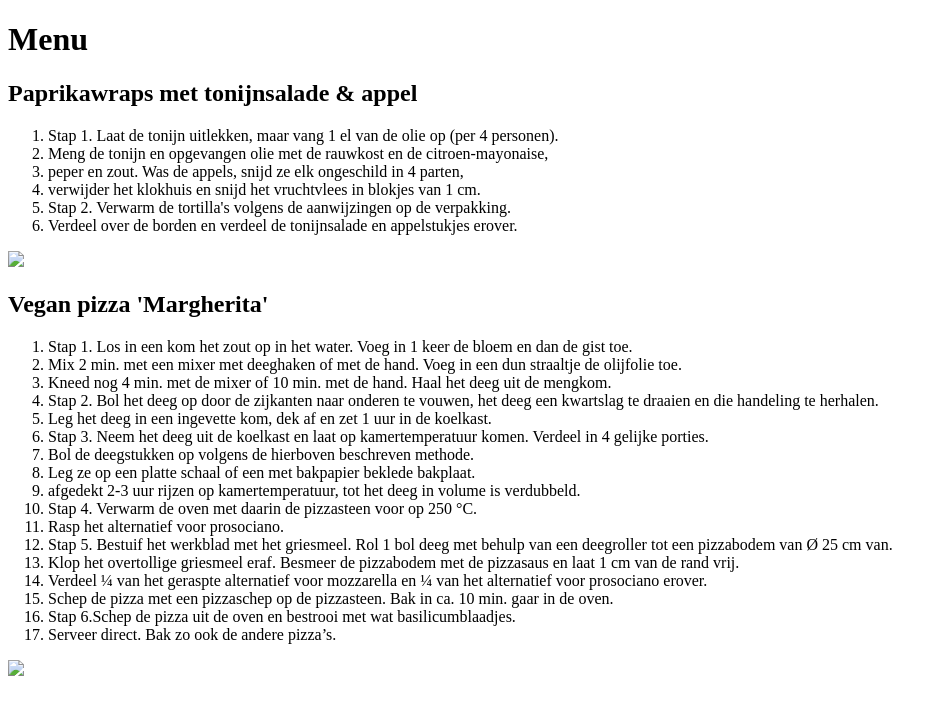
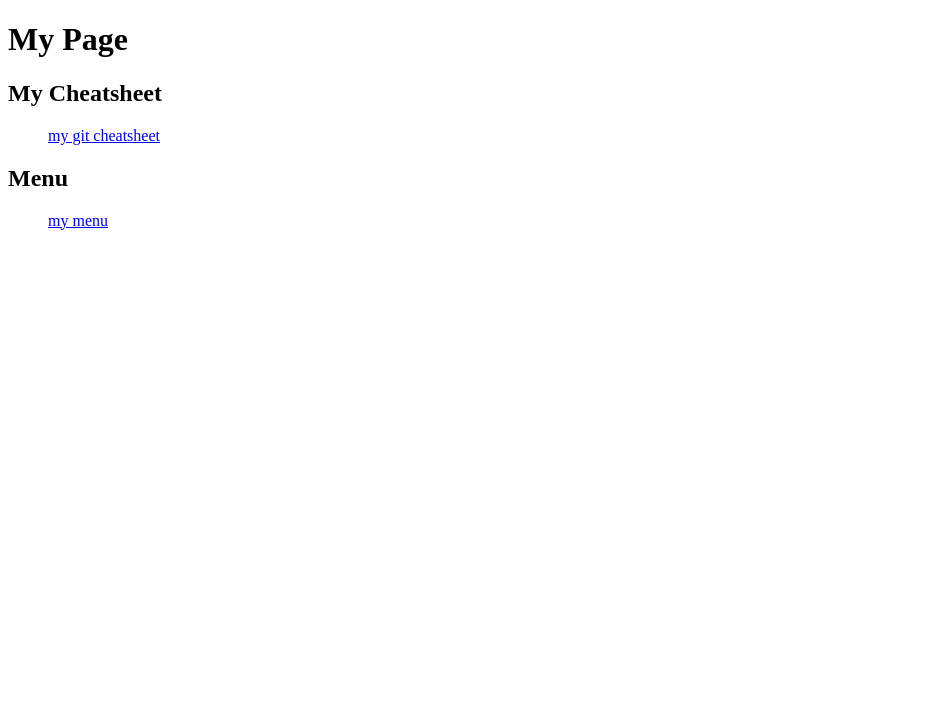
Before and after one commit to BorDekker/cthwebsite, a plain HTML site: page web/index.html in a window 1280 px wide. Shown: the whole page, without its empty margins (0-947 px from the left). Drawn offline with Linux system fonts and the light colour scheme.

Commit message:
15th commit

```diff
--- a/web/index.html
+++ b/web/index.html
@@ -4,53 +4,19 @@
     <meta charset="UTF-8">
     <meta http-equiv="X-UA-Compatible" content="IE=edge">
     <meta name="viewport" content="width=device-width, initial-scale=1.0">
-    <title>My Cheatsheet</title>
+    <title>My Page</title>
 </head>
 <body>
-    <h1>Menu</h1>
+    <h1>My Page</h1>
 
-    <h2>Paprikawraps met tonijnsalade & appel</h2>
+<h2>My Cheatsheet</h2>
+<ul>
+    <a href="cheatsheet.html">my git cheatsheet</a>
+</ul>
 
-    <ol>
-        <li>Stap 1. Laat de tonijn uitlekken, maar vang 1 el van de olie op (per 4 personen).</li>
-        <li>Meng de tonijn en opgevangen olie met de rauwkost en de citroen-mayonaise,</li>
-        <li>peper en zout. Was de appels, snijd ze elk ongeschild in 4 parten,</li>
-        <li>verwijder het klokhuis en snijd het vruchtvlees in blokjes van 1 cm.</li>
-
-        <li>Stap 2. Verwarm de tortilla's volgens de aanwijzingen op de verpakking.</li>
-        <li>Verdeel over de borden en verdeel de tonijnsalade en appelstukjes erover.</li>
-    </ol>
-
-    <img src="(https://static.ah.nl/static/recepten/img_RAM_PRD134297_1224x900_JPG.jpg)">
-
-    <h2>Vegan pizza 'Margherita'</h2>
-
-    <ol>
-        <li>Stap 1. Los in een kom het zout op in het water. Voeg in 1 keer de bloem en dan de gist toe.</li>
-        <li>Mix 2 min. met een mixer met deeghaken of met de hand. Voeg in een dun straaltje de olijfolie toe.</li>
-        <li>Kneed nog 4 min. met de mixer of 10 min. met de hand. Haal het deeg uit de mengkom.</li>
-
-        <li>Stap 2. Bol het deeg op door de zijkanten naar onderen te vouwen, het deeg een kwartslag te draaien en die handeling te herhalen.</li>
-        <li>Leg het deeg in een ingevette kom, dek af en zet 1 uur in de koelkast.</li>
-
-        <li>Stap 3. Neem het deeg uit de koelkast en laat op kamertemperatuur komen. Verdeel in 4 gelijke porties.</li>
-        <li>Bol de deegstukken op volgens de hierboven beschreven methode.</li>
-        <li>Leg ze op een platte schaal of een met bakpapier beklede bakplaat.</li>
-        <li>afgedekt 2-3 uur rijzen op kamertemperatuur, tot het deeg in volume is verdubbeld.</li>
-
-        <li>Stap 4. Verwarm de oven met daarin de pizzasteen voor op 250 °C.</li>
-        <li>Rasp het alternatief voor prosociano.</li>
-
-        <li>Stap 5. Bestuif het werkblad met het griesmeel. Rol 1 bol deeg met behulp van een deegroller tot een pizzabodem van Ø 25 cm van.</li>
-        <li>Klop het overtollige griesmeel eraf. Besmeer de pizzabodem met de pizzasaus en laat 1 cm van de rand vrij.</li>
-        <li>Verdeel ¼ van het geraspte alternatief voor mozzarella en ¼ van het alternatief voor prosociano erover.</li>
-        <li>Schep de pizza met een pizzaschep op de pizzasteen. Bak in ca. 10 min. gaar in de oven.</li>
-
-        <li>Stap 6.Schep de pizza uit de oven en bestrooi met wat basilicumblaadjes.</li>
-        <li>Serveer direct. Bak zo ook de andere pizza’s.</li>
-    </ol>
-
-    <img src="(https://image.brigitte.de/11525430/uncropped-0-0/47b19b73f7b5a6613a352f6228cb595f/NP/pizza-margherita-bild.jpg)">
-
+<h2>Menu</h2>
+<ul>
+    <a href="menu.html">my menu</a>
+</ul>
 </body>
 </html>
```
Also changed, not shown: web/menu.html (added, +58 -0 lines), web/pizza margherita.jpg (added), web/tonijnsalade met paprikawraps.jpg (added), 1 other file.
